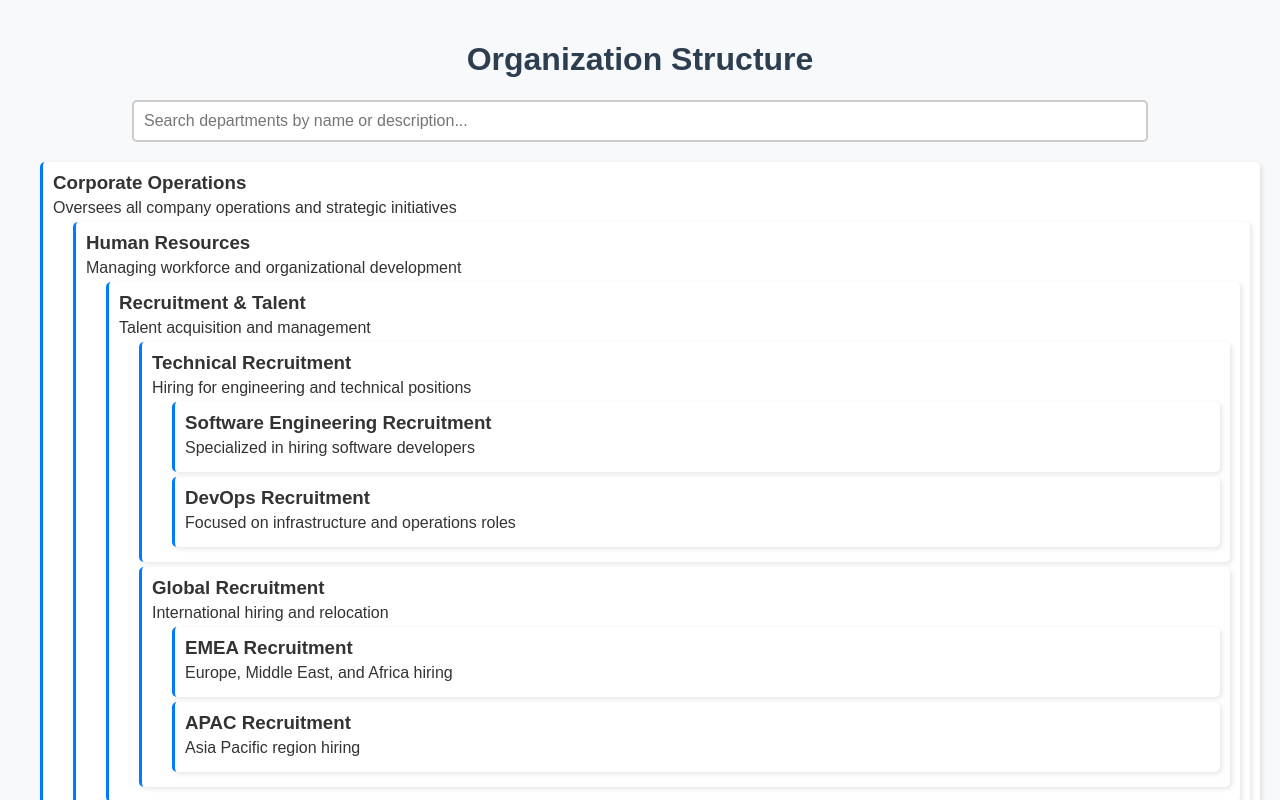
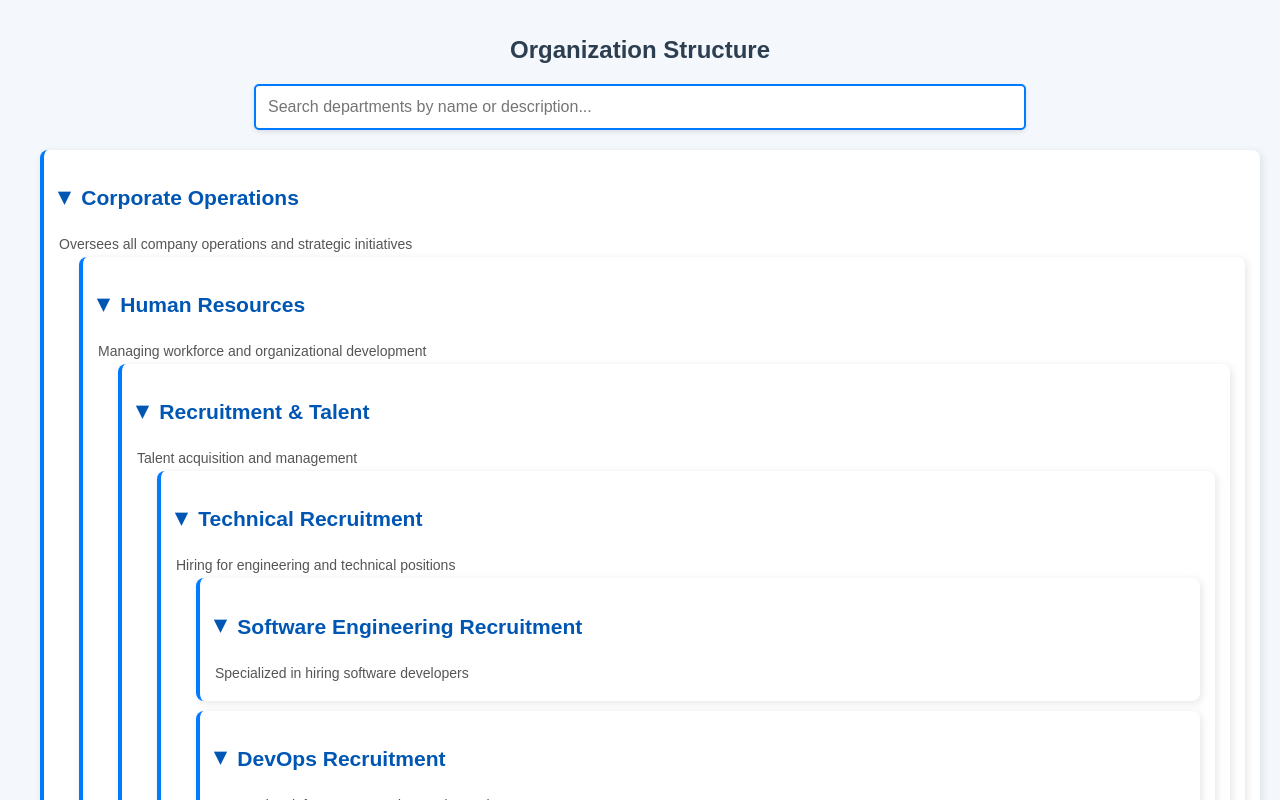
Before and after one commit to erdincerkenez-ui/department-hierarchy, a React (Create React App) app: page / in a window 1280 px wide. Shown: the top 800 px of the page. Built offline with nearby package versions, Linux system fonts and the light colour scheme; the HTML template or start-up script is replaced by a standard one.

Commit message:
Added toggleable arrow icons to department headers

```diff
--- a/src/App.tsx
+++ b/src/App.tsx
@@ -27,7 +27,7 @@ const App: React.FC = () => {
 
       {/* Show "No results found" if there are no matches */}
       {filteredDepartments.length === 0 ? (
-        <p className="no-results">No results found</p>
+        <p className="no-results">Sonuç Bulunumadı</p>
       ) : (
         filteredDepartments.map((dept) => (
           <Department key={dept.id} {...dept} searchTerm={searchTerm} />
--- a/src/components/Department.tsx
+++ b/src/components/Department.tsx
@@ -1,4 +1,4 @@
-import React from "react";
+import React, { useState } from "react";
 import { Department as DepartmentType } from "../utils/search";
 import "../styles/Department.scss";
 
@@ -18,13 +18,26 @@ const highlightText = (text: string, searchTerm: string) => {
 
 // Recursive component to render hierarchical departments
 const Department: React.FC<DepartmentProps> = ({ id, name, description, subDepartments = [], searchTerm }) => {
+  const [isOpen, setIsOpen] = useState(true);
+    // Toggle function
+    const toggleOpen = () => {
+      setIsOpen(!isOpen);
+    };
   return (
     <div className="department">
-      <h3>{highlightText(name, searchTerm)}</h3>
+       <div className="department-header" onClick={toggleOpen}>
+        {/* Arrow icon */}
+        <span className={`arrow ${isOpen ? "open" : "closed"}`}>▶</span>
+        <h3>{highlightText(name, searchTerm)}</h3>
+      </div>
       <p>{highlightText(description, searchTerm)}</p>
 
+
+
+
+
       {/* Ensure subDepartments is correctly typed and pass searchTerm */}
-      {subDepartments.length > 0 && (
+      {isOpen && subDepartments.length > 0 && (
         <div>
           {subDepartments.map((sub) => (
             <Department key={sub.id} {...sub} searchTerm={searchTerm} />
--- a/src/styles/App.scss
+++ b/src/styles/App.scss
@@ -1,6 +1,7 @@
+// General page styles
 body {
-  font-family: Arial, sans-serif;
-  background-color: #f8f9fa;
+  font-family: "Arial", sans-serif;
+  background-color: #f4f7fc; // Light grayish blue
   color: #333;
   padding: 20px;
 }
@@ -8,24 +9,40 @@ body {
 h1 {
   color: #2c3e50;
   text-align: center;
+  font-size: 24px;
+  font-weight: bold;
+  margin-bottom: 20px;
 }
 
+// Search input field
 .search-container {
   display: flex;
   justify-content: center;
   margin-bottom: 20px;
+
+  .search-input {
+    width: 60%;
+    padding: 12px;
+    font-size: 16px;
+    border: 2px solid #007bff;
+    border-radius: 5px;
+    background-color: white;
+    box-shadow: 0px 2px 5px rgba(0, 0, 0, 0.1);
+    transition: all 0.3s ease-in-out;
+
+    &:focus {
+      border-color: #0056b3;
+      outline: none;
+      box-shadow: 0px 4px 8px rgba(0, 0, 0, 0.2);
+    }
+  }
 }
 
-.search-input {
-  width: 80%;
-  padding: 10px;
-  font-size: 16px;
-  border: 2px solid #ccc;
-  border-radius: 5px;
-}
-
+// No results message
 .no-results {
   text-align: center;
   font-weight: bold;
-  color: red;
+  color: #dc3545;
+  font-size: 18px;
+  margin-top: 20px;
 }
--- a/src/styles/Department.scss
+++ b/src/styles/Department.scss
@@ -1,22 +1,57 @@
+// Department component styling
 .department {
-    margin-left: 20px;
-    padding: 10px;
-    border-left: 3px solid #007bff;
-    background-color: #ffffff;
-    border-radius: 5px;
-    margin-bottom: 5px;
-    box-shadow: 2px 2px 5px rgba(0, 0, 0, 0.1);
+  margin-left: 20px;
+  padding: 15px;
+  border-left: 4px solid #007bff;
+  background-color: #ffffff;
+  border-radius: 8px;
+  margin-bottom: 10px;
+  box-shadow: 2px 2px 8px rgba(0, 0, 0, 0.1);
+  transition: all 0.3s ease-in-out;
+
+  &:hover {
+    background-color: #f1f5ff;
+    box-shadow: 4px 4px 12px rgba(0, 0, 0, 0.15);
   }
 
-  .department h3 {
-    margin: 0;
+  // Department header (for toggle functionality)
+  .department-header {
+    display: flex;
+    align-items: center;
+    cursor: pointer;
+    font-size: 18px;
+    font-weight: bold;
+    color: #0056b3;
+
+    h3 {
+      margin-left: 10px;
+    }
   }
 
-  .department p {
+  p {
     margin: 5px 0;
+    font-size: 14px;
+    color: #555;
   }
 
-  mark {
-    background-color: yellow;
-    font-weight: bold;
+  // Arrow icon styles
+  .arrow {
+    font-size: 16px;
+    transition: transform 0.3s ease-in-out;
   }
+
+  .arrow.open {
+    transform: rotate(90deg);
+  }
+
+  .arrow.closed {
+    transform: rotate(0deg);
+  }
+
+  // Sub-departments indentation
+  .sub-departments {
+    margin-left: 20px;
+    padding-left: 15px;
+    border-left: 2px dashed #007bff;
+  }
+}
```
